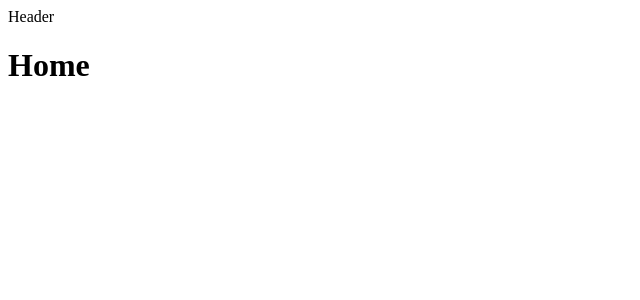
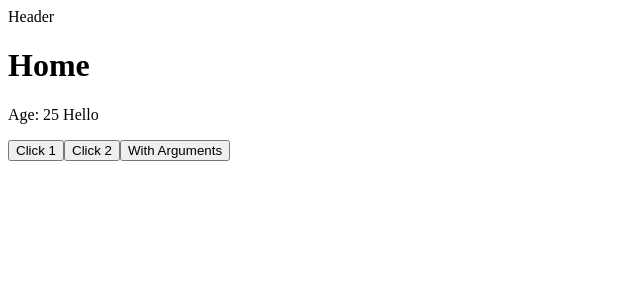
Before and after one commit to mern-trainer/Ramnas-Batch, a React (Vite) app in the folder app/: page / in a window 1280 px wide. Shown: the top 300 px of the page, without its empty margins (0-640 px from the left). Built offline with nearby package versions, Linux system fonts and the light colour scheme.

Commit message:
JSX & Function calling

```diff
--- a/app/src/Pages/LandingPage.jsx
+++ b/app/src/Pages/LandingPage.jsx
@@ -1,6 +1,24 @@
 const LandingPage = () => {
+
+    const age = 25
+    const sample = "Hello"
+
+    const handleClick = () => {
+        console.log("Button Clicked");
+    }
+
+    const functionWithArguments = (a, b) => {
+        console.log(a + b)
+    }
+
     return <div>
         <h1>Home</h1>
+        <p>Age: {age} {sample}</p>
+        <button onClick={() => {
+            console.log("Button Clicked");
+        }}>Click 1</button>
+        <button onClick={handleClick}>Click 2</button>
+        <button onClick={() => functionWithArguments(10,30)}>With Arguments</button>
     </div>
 }
 
```
